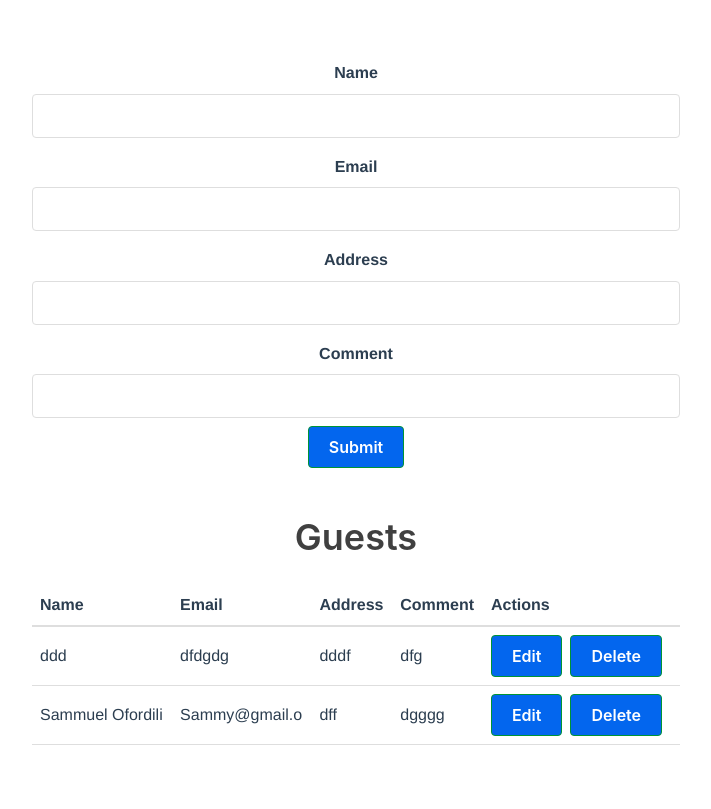
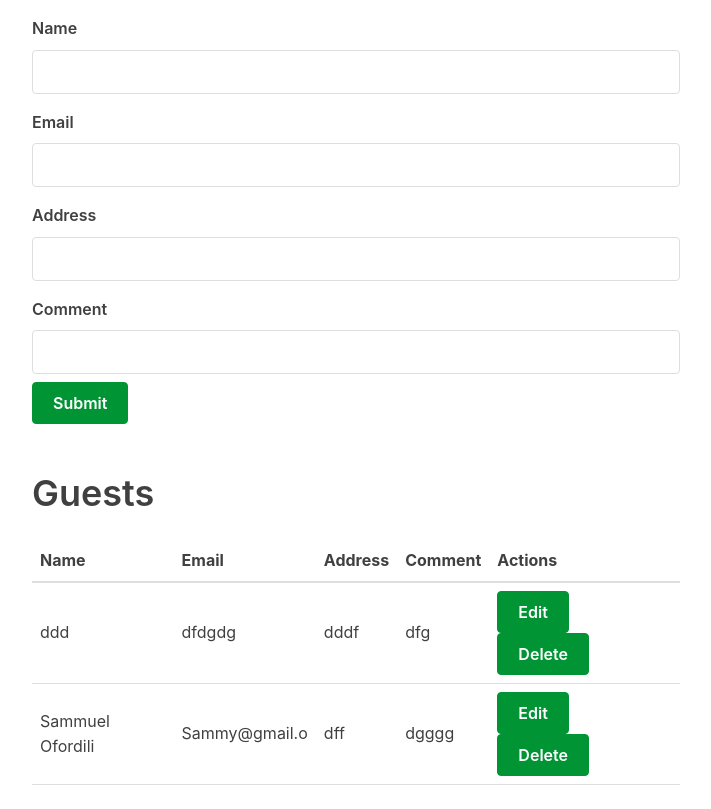
Before and after one commit to dannicada/vue-guestbook, a Vue app: page / in a window 1280 px wide. Shown: the whole page, without its empty margins (284-995 px from the left). Built offline with nearby package versions, Linux system fonts and the light colour scheme.

Commit message:
basic functionality done

```diff
--- a/src/App.vue
+++ b/src/App.vue
@@ -79,21 +79,21 @@
 </script>
 
 <style>
-#app {
-  font-family: 'Avenir', Helvetica, Arial, sans-serif;
-  -webkit-font-smoothing: antialiased;
-  -moz-osx-font-smoothing: grayscale;
-  text-align: center;
-  color: #2c3e50;
-  margin-top: 60px;
-}
+  button {
+    background: #009435;
+    border: 1px solid #009435;
+  }
 
-button {
-  background: #00935;
-  border: 1px solid #009435;
-}
+  button:hover,
+  button:active,
+  button:focus {
+    background: #32a95d;
+    border: 1px solid #32a95d;
+  }
 
-.small-container {
-  max-width:680px;
-}
+  .small-container {
+    max-width:680px;
+  }
+
+
 </style>
--- a/src/components/GuestTable.vue
+++ b/src/components/GuestTable.vue
@@ -78,7 +78,7 @@
             if (guest.name === '' || guest.email === '' || guest.address === '' || guest.comment === '')
             return
 
-            this.$emit('edit:guest', guest.id, guest)
+            this.$emit('edit:guest',guest.id, guest)
             this.editing = null
         },
     },
@@ -89,4 +89,12 @@
     button {
         margin: 0 0.5rem 0 0;
     }
-</style>
+
+    input {
+        margin: 0;
+    }
+
+    .empty-table {
+        text-align: center;
+    }
+    </style>
```
